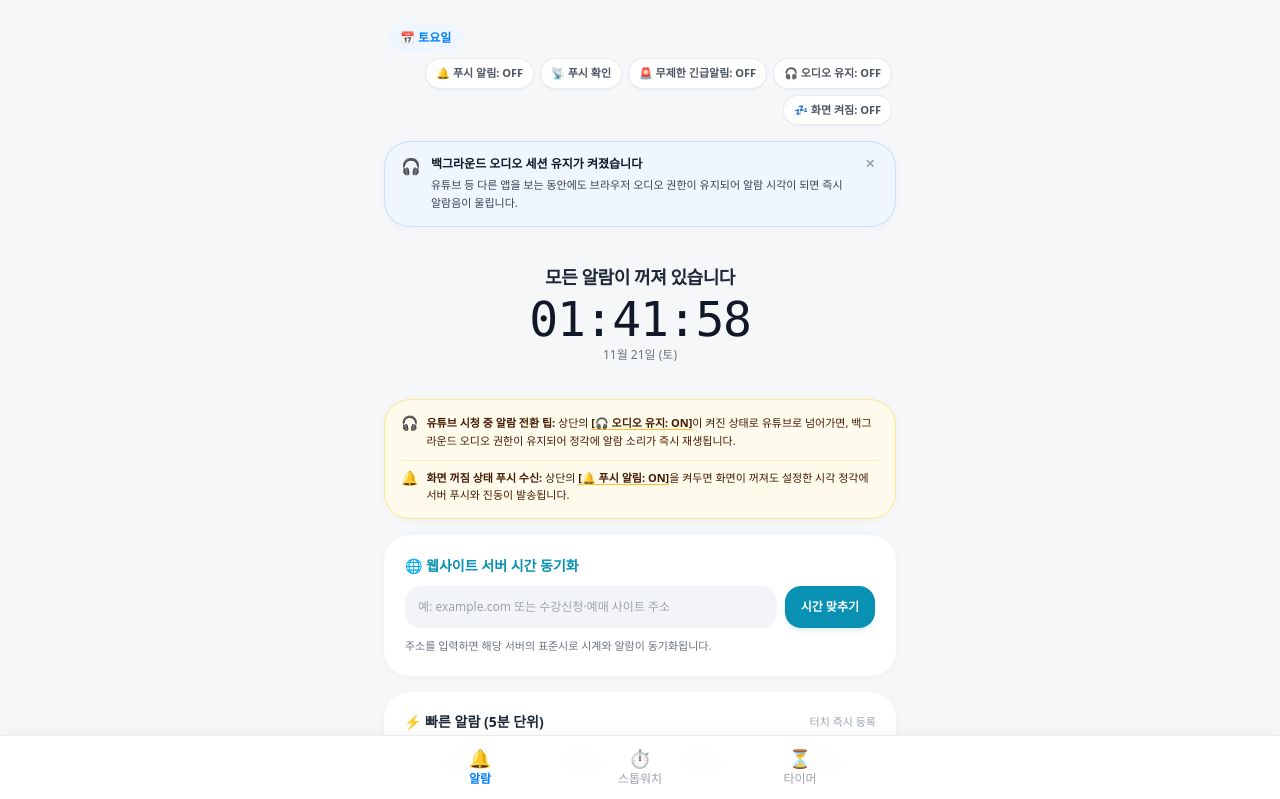
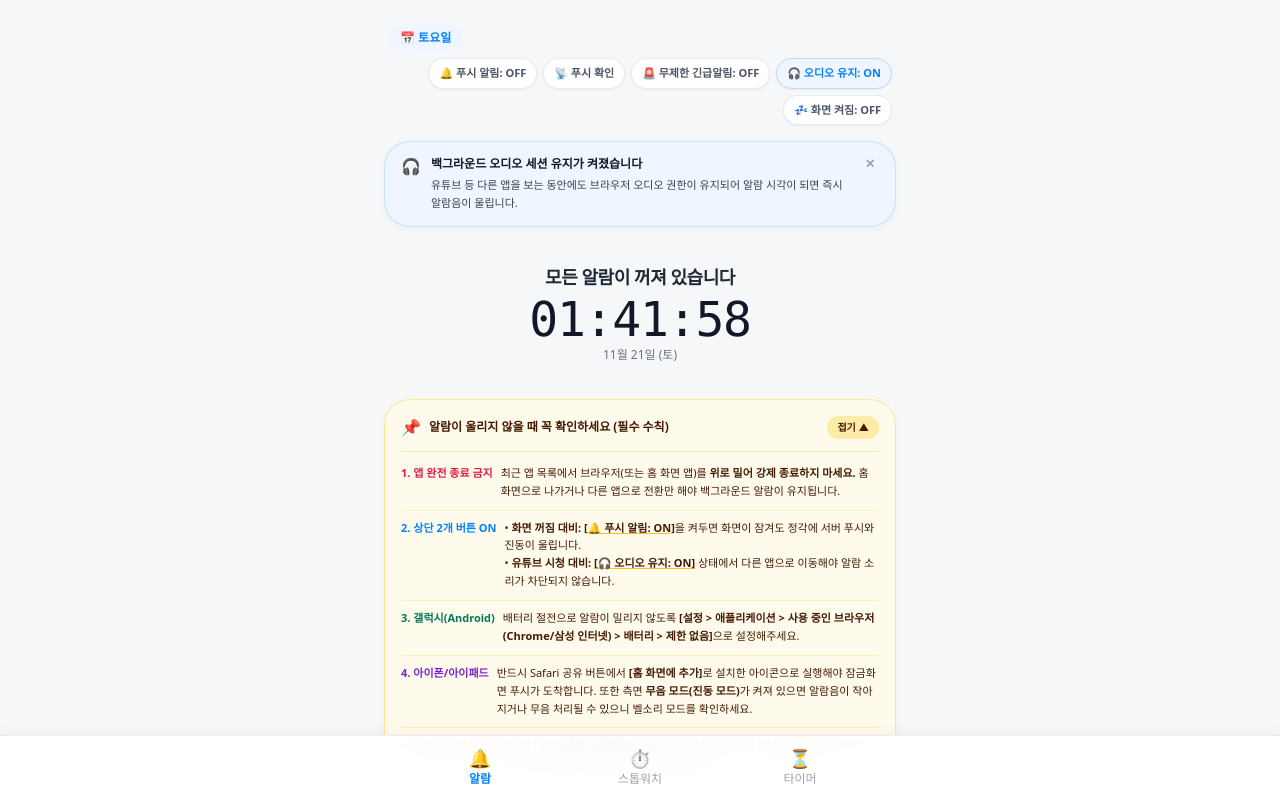
Before and after one commit to jjjj916/alarm, a website: page index.html in a window 1280 px wide. Both pictures are taken after a click on the button "🎧 오디오 유지: OFF". Shown: the top 799 px of the page. Drawn offline with nearby package versions, Linux system fonts and the light colour scheme.

Commit message:
Add files via upload

```diff
--- a/index.html
+++ b/index.html
@@ -131,19 +131,46 @@
         <p id="todayDateLabel" class="text-xs text-gray-500 font-medium mt-1">오늘 날짜 불러오는 중...</p>
       </div>
 
-      <!-- 필수 확인 안내 배너 -->
-      <div class="clean-card px-4 py-3.5 bg-amber-50/95 border border-amber-200/90 text-left space-y-2.5">
+      <!-- 📌 알람 정상 작동을 위한 필수 수칙 안내문 카드 -->
+      <div class="clean-card p-4 bg-amber-50/95 border border-amber-200/90 text-left">
+        <div class="flex items-center justify-between gap-2">
+          <div class="flex items-center gap-2">
+            <span class="text-base leading-none">📌</span>
+            <h2 class="text-xs font-extrabold text-amber-950">알람이 울리지 않을 때 꼭 확인하세요 (필수 수칙)</h2>
+          </div>
+          <button type="button" id="toggleGuideBtn" onclick="toggleEssentialGuide()" class="px-2.5 py-1 bg-amber-200/70 hover:bg-amber-200 text-amber-950 rounded-full text-[10px] font-extrabold transition shrink-0">
+            접기 ▲
+          </button>
+        </div>
+
+        <div id="essentialGuideBody" class="mt-3 pt-3 border-t border-amber-200/70 space-y-2.5 text-[11px] text-amber-950 leading-relaxed">
           <div class="flex items-start gap-2">
-          <span class="text-sm leading-none mt-0.5 shrink-0">🎧</span>
-          <p class="text-[11px] text-amber-950 font-medium leading-relaxed">
-            <strong class="font-extrabold">유튜브 시청 중 알람 전환 팁:</strong> 상단의 <strong class="font-extrabold underline decoration-amber-400 underline-offset-2">[🎧 오디오 유지: ON]</strong>이 켜진 상태로 유튜브로 넘어가면, 백그라운드 오디오 권한이 유지되어 정각에 알람 소리가 즉시 재생됩니다.
+            <span class="font-extrabold text-rose-600 shrink-0">1. 앱 완전 종료 금지</span>
+            <p>최근 앱 목록에서 브라우저(또는 홈 화면 앱)를 <b>위로 밀어 강제 종료하지 마세요.</b> 홈 화면으로 나가거나 다른 앱으로 전환만 해야 백그라운드 알람이 유지됩니다.</p>
+          </div>
+
+          <div class="flex items-start gap-2 pt-2 border-t border-amber-200/50">
+            <span class="font-extrabold text-[#0381fe] shrink-0">2. 상단 2개 버튼 ON</span>
+            <p>
+              • <b>화면 꺼짐 대비:</b> <span class="underline decoration-amber-400 font-bold">[🔔 푸시 알림: ON]</span>을 켜두면 화면이 잠겨도 정각에 서버 푸시와 진동이 울립니다.<br>
+              • <b>유튜브 시청 대비:</b> <span class="underline decoration-amber-400 font-bold">[🎧 오디오 유지: ON]</span> 상태에서 다른 앱으로 이동해야 알람 소리가 차단되지 않습니다.
             </p>
           </div>
-        <div class="flex items-start gap-2 pt-2 border-t border-amber-200/60">
-          <span class="text-sm leading-none mt-0.5 shrink-0">🔔</span>
-          <p class="text-[11px] text-amber-950 font-medium leading-relaxed">
-            <strong class="font-extrabold">화면 꺼짐 상태 푸시 수신:</strong> 상단의 <strong class="font-extrabold underline decoration-amber-400 underline-offset-2">[🔔 푸시 알림: ON]</strong>을 켜두면 화면이 꺼져도 설정한 시각 정각에 서버 푸시와 진동이 발송됩니다.
-          </p>
+
+          <div class="flex items-start gap-2 pt-2 border-t border-amber-200/50">
+            <span class="font-extrabold text-emerald-700 shrink-0">3. 갤럭시(Android)</span>
+            <p>배터리 절전으로 알람이 밀리지 않도록 <b>[설정 &gt; 애플리케이션 &gt; 사용 중인 브라우저(Chrome/삼성 인터넷) &gt; 배터리 &gt; 제한 없음]</b>으로 설정해주세요.</p>
+          </div>
+
+          <div class="flex items-start gap-2 pt-2 border-t border-amber-200/50">
+            <span class="font-extrabold text-purple-700 shrink-0">4. 아이폰/아이패드</span>
+            <p>반드시 Safari 공유 버튼에서 <b>[홈 화면에 추가]</b>로 설치한 아이콘으로 실행해야 잠금화면 푸시가 도착합니다. 또한 측면 <b>무음 모드(진동 모드)</b>가 켜져 있으면 알람음이 작아지거나 무음 처리될 수 있으니 벨소리 모드를 확인하세요.</p>
+          </div>
+
+          <div class="flex items-start gap-2 pt-2 border-t border-amber-200/50">
+            <span class="font-extrabold text-rose-700 shrink-0">5. 꼭 일어나야 할 때</span>
+            <p>상단의 <span class="underline decoration-amber-400 font-bold">[🚨 무제한 긴급알림: ON]</span>을 켜두면 알림 배너의 <b>[✕ 알람 끄기]</b>를 누르기 전까지 서버 긴급 푸시와 진동이 계속 반복됩니다.</p>
+          </div>
         </div>
       </div>
 
@@ -482,6 +509,14 @@
   </div>
 
   <script>
+    window.toggleEssentialGuide = function() {
+      const bodyEl = document.getElementById('essentialGuideBody');
+      const btnEl = document.getElementById('toggleGuideBtn');
+      if (!bodyEl || !btnEl) return;
+      const isHidden = bodyEl.classList.toggle('hidden');
+      btnEl.innerText = isHidden ? '펼치기 ▼' : '접기 ▲';
+    };
+
     function initTimeSelectOptions(hourId, minId, defaultHour = '8', defaultMin = '00') {
       const hourEl = document.getElementById(hourId);
       const minEl = document.getElementById(minId);
@@ -571,6 +606,7 @@
     let pushEnabled = false;
     let isBgAudioRunning = false;
     let bgAudioManuallyDisabled = false;
+    let bgAudioManualKeepAlive = localStorage.getItem('bg_audio_manual_keep_alive') === 'true';
     let silentKeepAliveBlobUrl = null;
     const ringBlobCache = new Map();
 
@@ -627,7 +663,6 @@
 
     function getSilentKeepAliveUrl() {
       if (silentKeepAliveBlobUrl) return silentKeepAliveBlobUrl;
-      // 백그라운드 오디오 포커스 유지를 위한 초저진폭(귀에 들리지 않는 수준) 2초 WAV 스트림
       silentKeepAliveBlobUrl = encodeWavBuffer(8000, 16000, (_i, t) => Math.sin(2 * Math.PI * 30 * t) * 0.0005);
       return silentKeepAliveBlobUrl;
     }
@@ -783,7 +818,6 @@
       const ringUrl = getRingBlobUrlForSound(soundIdx, level);
       isStoppingAudio = true;
 
-      // 이미 재생 중이던 KeepAlive 세션이 끊기지 않도록 pause() 없이 즉시 src 교체 후 play()
       masterEl.src = ringUrl;
       masterEl.volume = 1.0;
       masterEl.loop = true;
@@ -795,7 +829,6 @@
         p.then(() => {
           claimAudioFocusForAlarm(currentRingingAlarm);
         }).catch(() => {
-          // 백그라운드 <audio> 전환이 OS에 의해 제한될 경우 Web Audio API로 즉시 병행 출력
           startWebAudioLoop(soundIdx, level);
         }).finally(() => {
           isStoppingAudio = false;
@@ -818,7 +851,6 @@
       updateBgAudioButtonUI();
       isStoppingAudio = false;
 
-      // 남은 활성 알람이 있으면 백그라운드 오디오 세션 자동 재유지
       setTimeout(() => {
         ensureAutoBgKeepAlive();
       }, 200);
@@ -827,7 +859,8 @@
     function updateBgAudioButtonUI() {
       const btn = document.getElementById('bgAudioKeepAliveBtn');
       if (!btn) return;
-      if (isBgAudioRunning) {
+      const isActuallyOn = Boolean(isBgAudioRunning && !masterEl.paused && masterEl.src);
+      if (isActuallyOn) {
         btn.innerText = '🎧 오디오 유지: ON';
         btn.className = 'px-2.5 py-1.5 bg-blue-50 text-[#0381fe] border border-blue-200 rounded-full text-[11px] font-bold shadow-sm transition';
       } else {
@@ -836,11 +869,11 @@
       }
     }
 
-    function ensureAutoBgKeepAlive(force = false) {
-      if (isStoppingAudio || isRinging || isTimerRinging) return;
-      if (bgAudioManuallyDisabled && !force) return;
+    async function ensureAutoBgKeepAlive(force = false) {
+      if (isStoppingAudio || isRinging || isTimerRinging) return false;
+      if (bgAudioManuallyDisabled && !force) return false;
       const hasActiveSchedule = alarms.some(a => a.enabled) || (typeof timerState !== 'undefined' && timerState === 'running');
-      if (!hasActiveSchedule) {
+      if (!hasActiveSchedule && !bgAudioManualKeepAlive && !force) {
         if (!masterEl.paused) {
           isStoppingAudio = true;
           masterEl.pause();
@@ -850,7 +883,7 @@
         }
         isBgAudioRunning = false;
         updateBgAudioButtonUI();
-        return;
+        return false;
       }
 
       const upcoming = getUpcomingAlarmForBackground();
@@ -858,29 +891,34 @@
         getRingBlobUrlForSound(getDisplayedAlarmSoundIndex(upcoming), Number(upcoming.snoozeLevel) || 0);
       }
 
-      // 백그라운드(유튜브 시청 등) 전환 시에도 브라우저 오디오 세션을 유지하기 위해 무음 스트림 재생
       if (masterEl.paused || !masterEl.src) {
         masterEl.src = getSilentKeepAliveUrl();
         masterEl.volume = 0.01;
         masterEl.loop = true;
-        const p = masterEl.play();
-        if (p && typeof p.then === 'function') {
-          p.then(() => {
+        try {
+          await masterEl.play();
           isBgAudioRunning = true;
           updateBgAudioButtonUI();
-          }).catch(() => {
+          return true;
+        } catch (e) {
           isBgAudioRunning = false;
           updateBgAudioButtonUI();
-          });
+          return false;
         }
       } else {
         isBgAudioRunning = true;
         updateBgAudioButtonUI();
+        return true;
       }
     }
 
     masterEl.addEventListener('play', () => {
-      if (isRinging || isTimerRinging) claimAudioFocusForAlarm(currentRingingAlarm);
+      if (isRinging || isTimerRinging) {
+        claimAudioFocusForAlarm(currentRingingAlarm);
+      } else {
+        isBgAudioRunning = true;
+        updateBgAudioButtonUI();
+      }
     });
 
     masterEl.addEventListener('pause', () => {
@@ -902,14 +940,25 @@
       }
     });
 
-    document.getElementById('bgAudioKeepAliveBtn').addEventListener('click', () => {
+    document.getElementById('bgAudioKeepAliveBtn').addEventListener('click', async () => {
       initMasterAudioUrls();
-      if (!isBgAudioRunning) {
+      const currentlyOn = Boolean(isBgAudioRunning && !masterEl.paused && masterEl.src);
+      if (!currentlyOn) {
         bgAudioManuallyDisabled = false;
-        ensureAutoBgKeepAlive(true);
+        bgAudioManualKeepAlive = true;
+        localStorage.setItem('bg_audio_manual_keep_alive', 'true');
+        const started = await ensureAutoBgKeepAlive(true);
+        if (started) {
           showFeatureInfoBanner('🎧', '백그라운드 오디오 세션 유지가 켜졌습니다', '유튜브 등 다른 앱을 보는 동안에도 브라우저 오디오 권한이 유지되어 알람 시각이 되면 즉시 알람음이 울립니다.');
         } else {
+          bgAudioManualKeepAlive = false;
+          localStorage.setItem('bg_audio_manual_keep_alive', 'false');
+          showFeatureInfoBanner('⚠️', '오디오 권한 활성화 실패', '화면 빈 곳을 한 번 터치한 뒤 다시 버튼을 눌러주세요.');
+        }
+      } else {
         bgAudioManuallyDisabled = true;
+        bgAudioManualKeepAlive = false;
+        localStorage.setItem('bg_audio_manual_keep_alive', 'false');
         isBgAudioRunning = false;
         isStoppingAudio = true;
         masterEl.pause();
```
Lines whose indentation alone changed are shown as unchanged.
